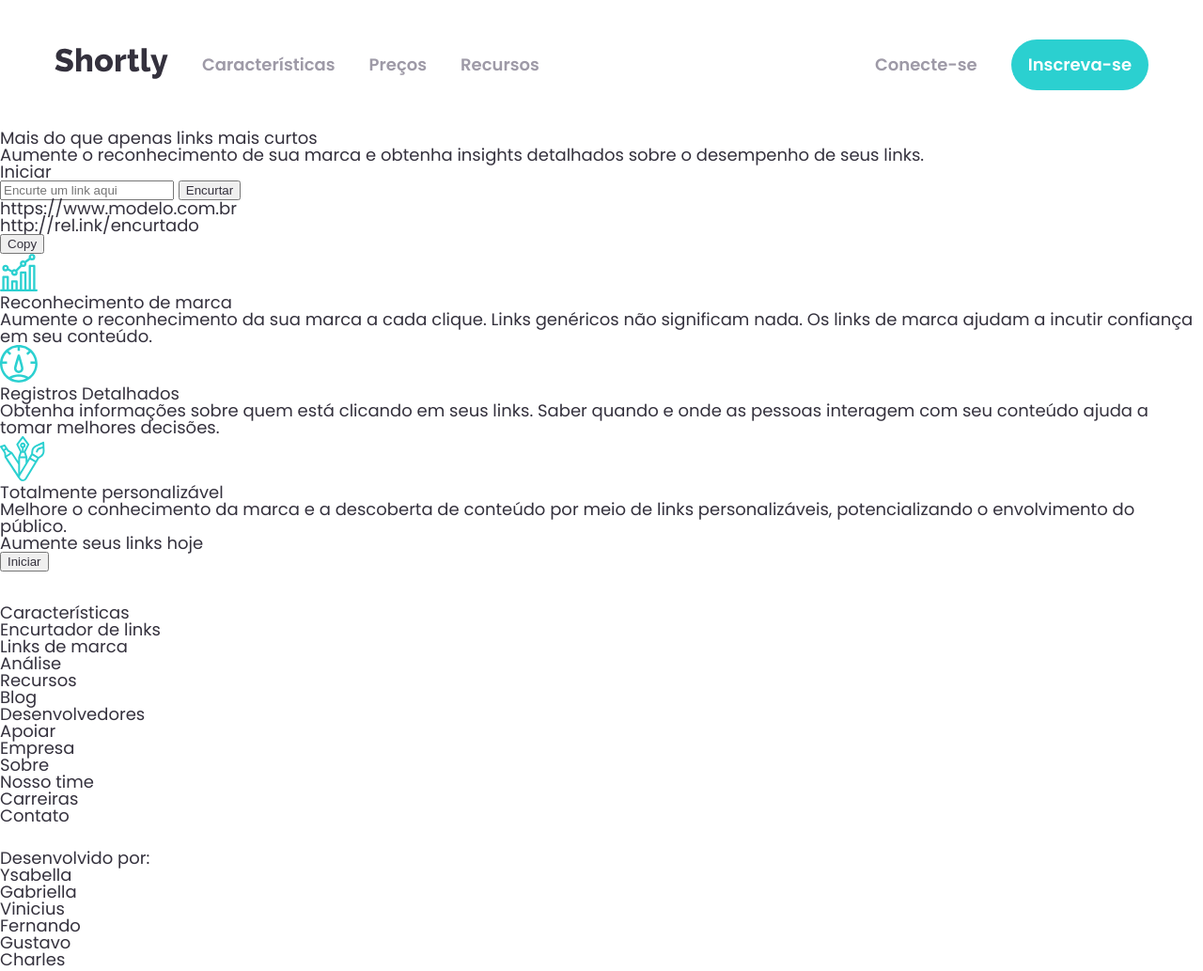
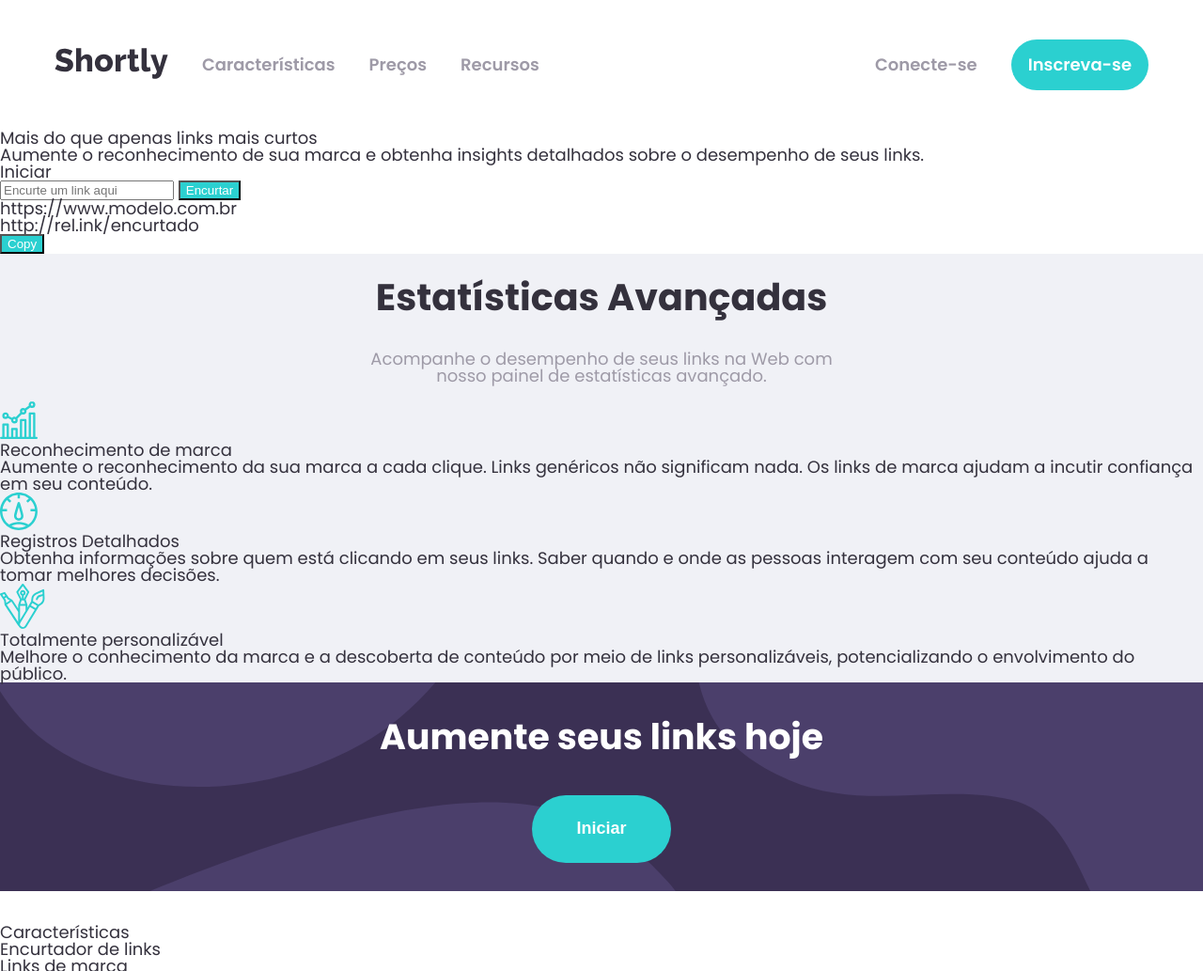
Before and after one commit to ysabeellaa/GB-Desenvolve_Turma18_D01, a plain HTML site: page index.html in a window 1280 px wide. Shown: the top 1033 px of the page at 94% size. Drawn offline with Linux system fonts and the light colour scheme.

Commit message:
Estilizado informação da seção cards e secao__btn

```diff
--- /dev/null
+++ b/assets/style/cards/card.css
@@ -0,0 +1,23 @@
+.cards__container {
+
+}
+
+.card {
+
+}
+
+.cards__titulo--preto {
+
+}
+
+.cards__texto {
+
+}
+
+.cards::before {
+
+}
+
+@media screen and (min-width: 992px) {
+
+}
--- /dev/null
+++ b/assets/style/informacao/informacao.css
@@ -0,0 +1,28 @@
+.informacao__container {
+display: flex;
+flex-direction: column;
+justify-content: center;
+align-items: center;
+text-align: center;
+margin-bottom: 1rem;
+}
+
+.informacao__titulo {
+    color: var(--titulo-escuro);
+    font-size: 2.2rem;
+    font-weight: bold;
+    margin: 1.5rem 2rem 1rem 2rem;
+}
+
+.informacao__texto {
+    width: 40%;
+    margin-top: 1rem;
+    color: var(--texto);
+}
+
+@media screen and (max-width: 992px) {
+
+    .informacao__texto {
+        width: 70%;
+    }
+}
--- /dev/null
+++ b/assets/style/secao-btn/secao-btn.css
@@ -0,0 +1,54 @@
+.secao__btn {
+    display: flex;
+    justify-content: space-around;
+    align-items: center;
+    flex-direction: column;
+    text-align: center;
+    width: 100%;
+    height: 27vh;
+    background-color: var(--encurtador-escuro);
+    background-image: url(/assets/images/bg-boost-mobile.svg);
+    background-size: cover;
+    background-repeat: no-repeat;
+    padding: 1rem 1rem 0.5rem 1rem ;
+}
+
+.secao__titulo--branco {
+    color: var(--titulo-claro);
+    font-size: 2.1rem;
+    font-weight: bold;
+}
+
+.secao__btnIniciar {
+    width: 15.2rem;
+    height: 4rem;
+    font-size: 1rem;
+    font-weight: bold;
+    padding: 1rem 0;
+    text-align: center;
+    border-style: none;
+    border-radius: 50px;
+    transition: opacity .3s;
+}
+
+.secao__btnIniciar:hover {
+    color: var(--titulo-claro);
+    opacity: 70%;
+}
+
+.botao {
+    color: var(--titulo-claro);
+    background: var(--btn-icone);
+}
+
+@media screen and (min-width: 992px) {
+
+    .secao__btn {
+        height: 27.8vh;
+        background-image: url(/assets/images/bg-boost-desktop.svg);
+    }
+
+    .secao__btnIniciar {
+        width: 8.2rem;
+    }
+}
--- /dev/null
+++ b/assets/style/secao-cards/secao-cards.css
@@ -0,0 +1,4 @@
+.cards {
+    width: 100%;
+    background-color: var(--background-medio);
+}
--- a/index.html
+++ b/index.html
@@ -21,6 +21,10 @@
     <link href="./assets/style/menu/menu-lista.css" rel="stylesheet">
     <link href="./assets/style/menu/menu-item.css" rel="stylesheet">
     <link href="./assets/style/menu/menu-link.css" rel="stylesheet">
+    <link href="./assets/style/secao-cards/secao-cards.css" rel="stylesheet">
+    <link href="./assets/style/informacao/informacao.css" rel="stylesheet">
+    <link href="./assets/style/cards/card.css" rel="stylesheet">
+    <link href="./assets/style/secao-btn/secao-btn.css" rel="stylesheet">
 </head>
 
 <body>
@@ -70,8 +74,8 @@
 
         <section class="cards">
             <div class="informacao__container">
-                <h3 class="informacao__titulo"></h3>
-                <p class="informacao__texto"></p>
+                <h3 class="informacao__titulo">Estatísticas Avançadas</h3>
+                <p class="informacao__texto">Acompanhe o desempenho de seus links na Web com nosso painel de estatísticas avançado.</p>
             </div>
 
             <div class="cards__container">
@@ -158,7 +162,7 @@
                 <li><a class="desenvolvedor__link" href="#"></a>Ysabella</li>
                 <li><a class="desenvolvedor__link" href="#"></a>Gabriella</li>
                 <li><a class="desenvolvedor__link" href="#"></a>Vinicius</li>
-                <li><a class="desenvolvedor__link" href="#"></a>Fernando</li>
+                <li><a class="desenvolvedor__link" href="https://github.com/codebuenozy"></a>Fernando</li>
                 <li><a class="desenvolvedor__link" href="#"></a>Gustavo</li>
                 <li><a class="desenvolvedor__link" href="#"></a>Charles</li>
             </ul>
```
